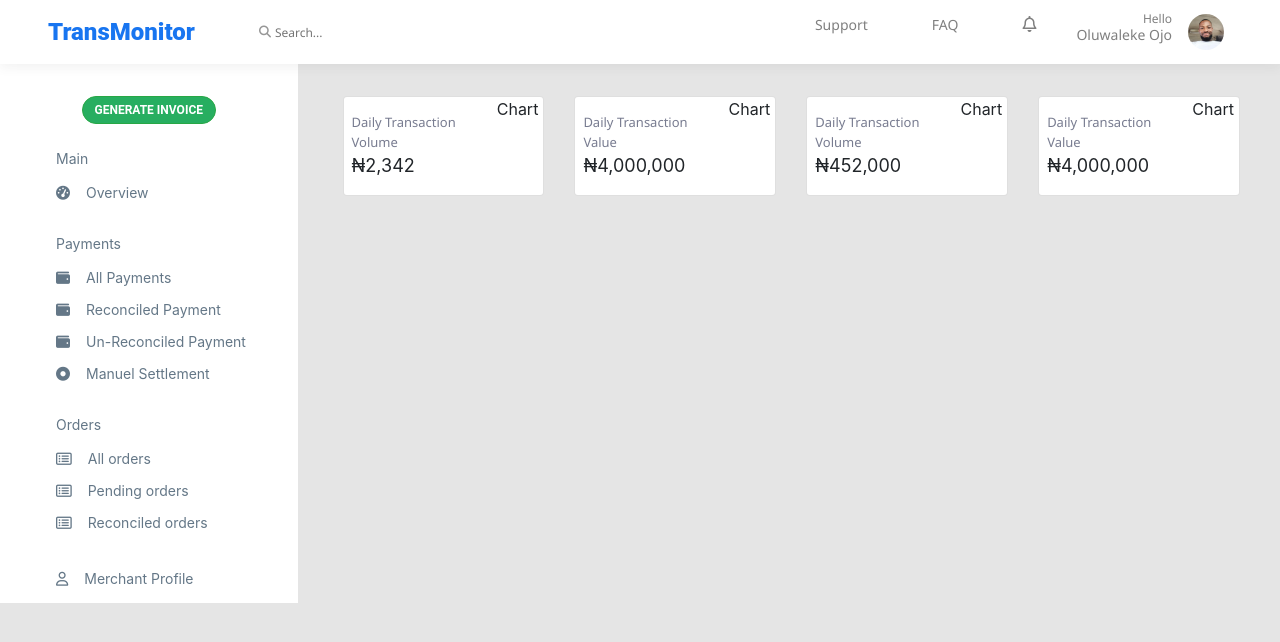
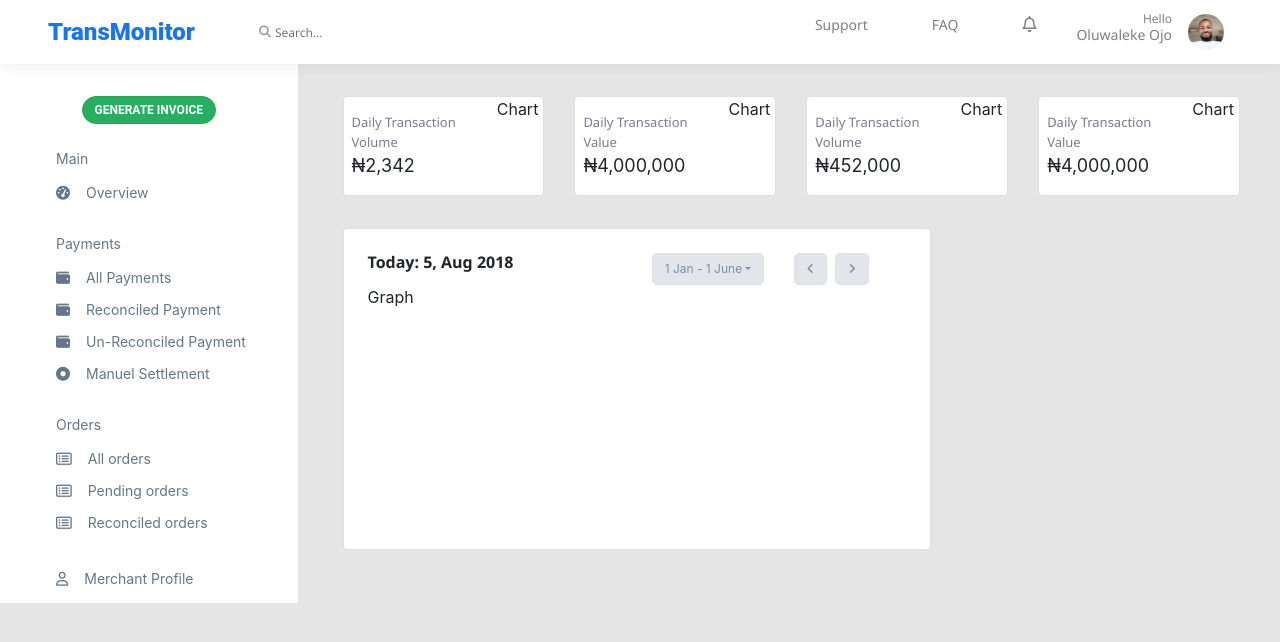
Before and after one commit to chidiogo-akunne/Vela-Front-end-test, a React (Create React App) app: page / in a window 1280 px wide. Shown: the top 642 px of the page. Built offline with nearby package versions, Linux system fonts and the light colour scheme.

Commit message:
add chart card

```diff
--- a/src/View/Index.js
+++ b/src/View/Index.js
@@ -3,6 +3,7 @@ import './Index.css';
 import NavBar from '../Components/NavBar/NavBar'
 import SideNav from '../Components/SideNav/SideNav'
 import DailyTransactions from '../Components/DailyTransactions/DailyTransactions'
+import SummaryChart from '../Components/SummaryChart/SummaryChart';
 
 export default function Index() {
     return (
@@ -28,7 +29,11 @@ export default function Index() {
                                 <DailyTransactions title="Value" price="4,000,000"/>
                             </div>
                         </div>
-
+                        <div className="row index-Row">
+                            <div className="col-lg-8 col-md-12">
+                                <SummaryChart/>
+                            </div>
+                        </div>
 
                     </div>
                 </div>
```
